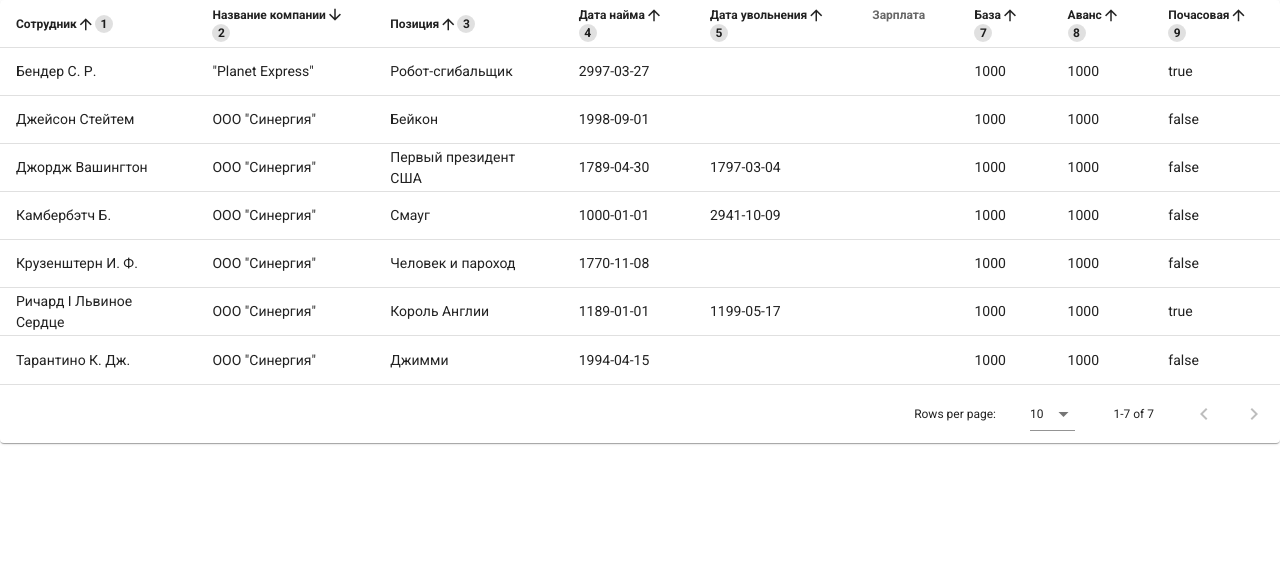
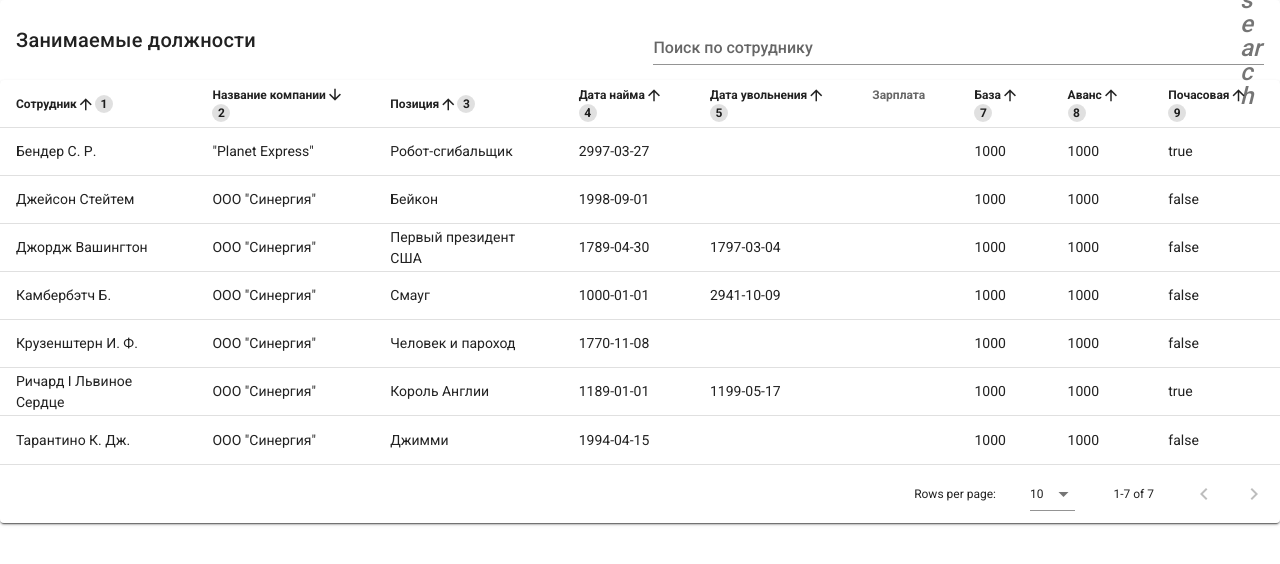
Before and after one commit to Dominux/test-task, a Vue app: page / in a window 1280 px wide. Shown: the top 564 px of the page. Built offline with nearby package versions, Linux system fonts and the light colour scheme.

Commit message:
Added Search and Tablename

```diff
--- a/src/components/Table.vue
+++ b/src/components/Table.vue
@@ -1,18 +1,34 @@
 <template>
+    <v-card>
+        <v-card-title>
+          Занимаемые должности
+          <v-spacer></v-spacer>
+          <v-text-field
+            v-model="search"
+            append-icon="search"
+            label="Поиск по сотруднику"
+            single-line
+            hide-details
+          ></v-text-field>
+        </v-card-title>
         <v-data-table
           :headers="headers"
           :items="jobbers"
+          :search="search"
           :sort-by="['name', 'companyName', 'positionName', 'hireDate', 'fireDate', 'salary', 'base', 'advance', 'byHours']"
           :sort-desc="[false, true]"
           multi-sort
           class="elevation-1"
         ></v-data-table>
+    </v-card>
 </template>
 
 <script>
     export default {
         data(){
             return {
+
+                search: '',
 
                 headers: [
                   {
```
Lines whose indentation alone changed are shown as unchanged.
